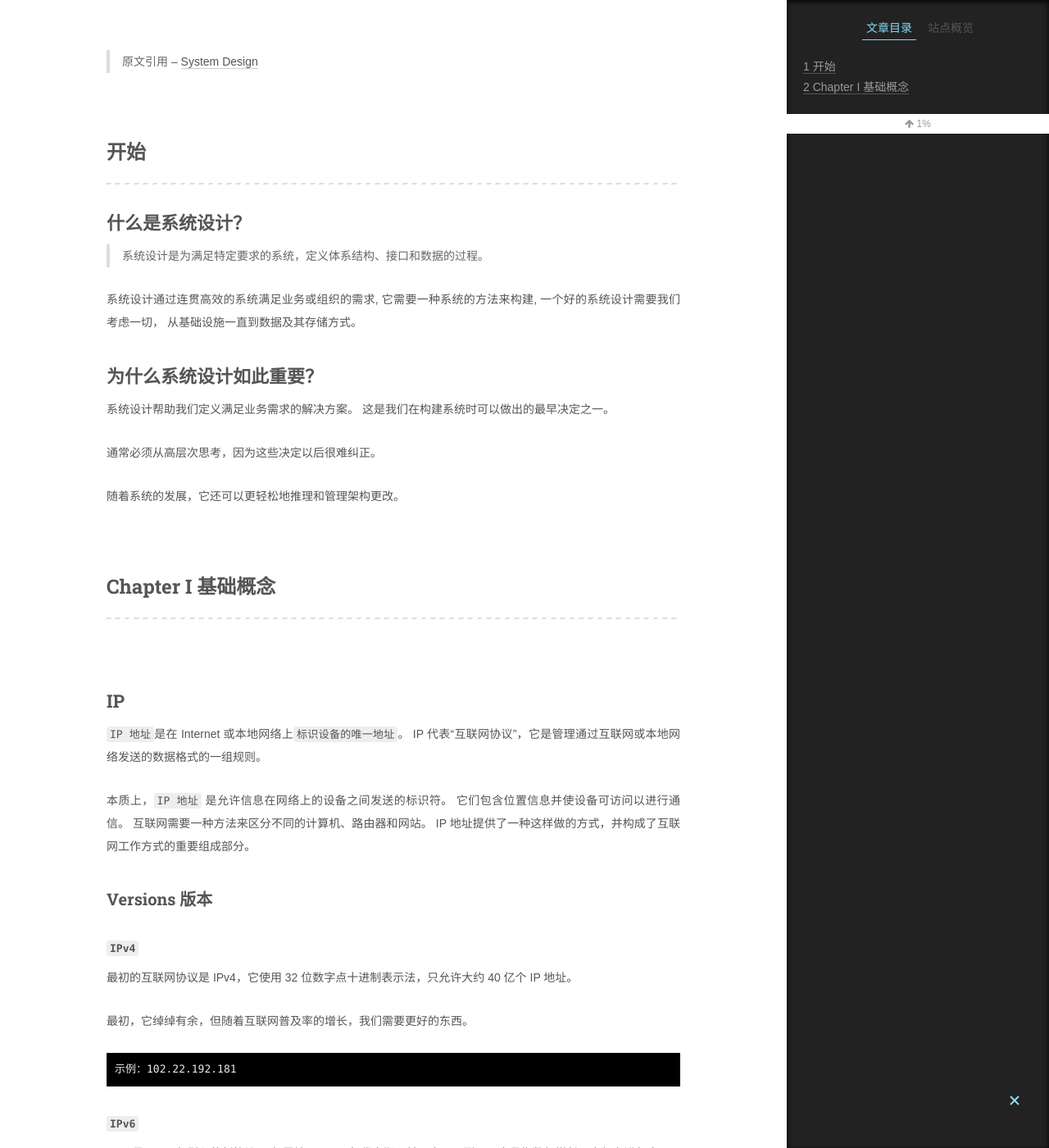
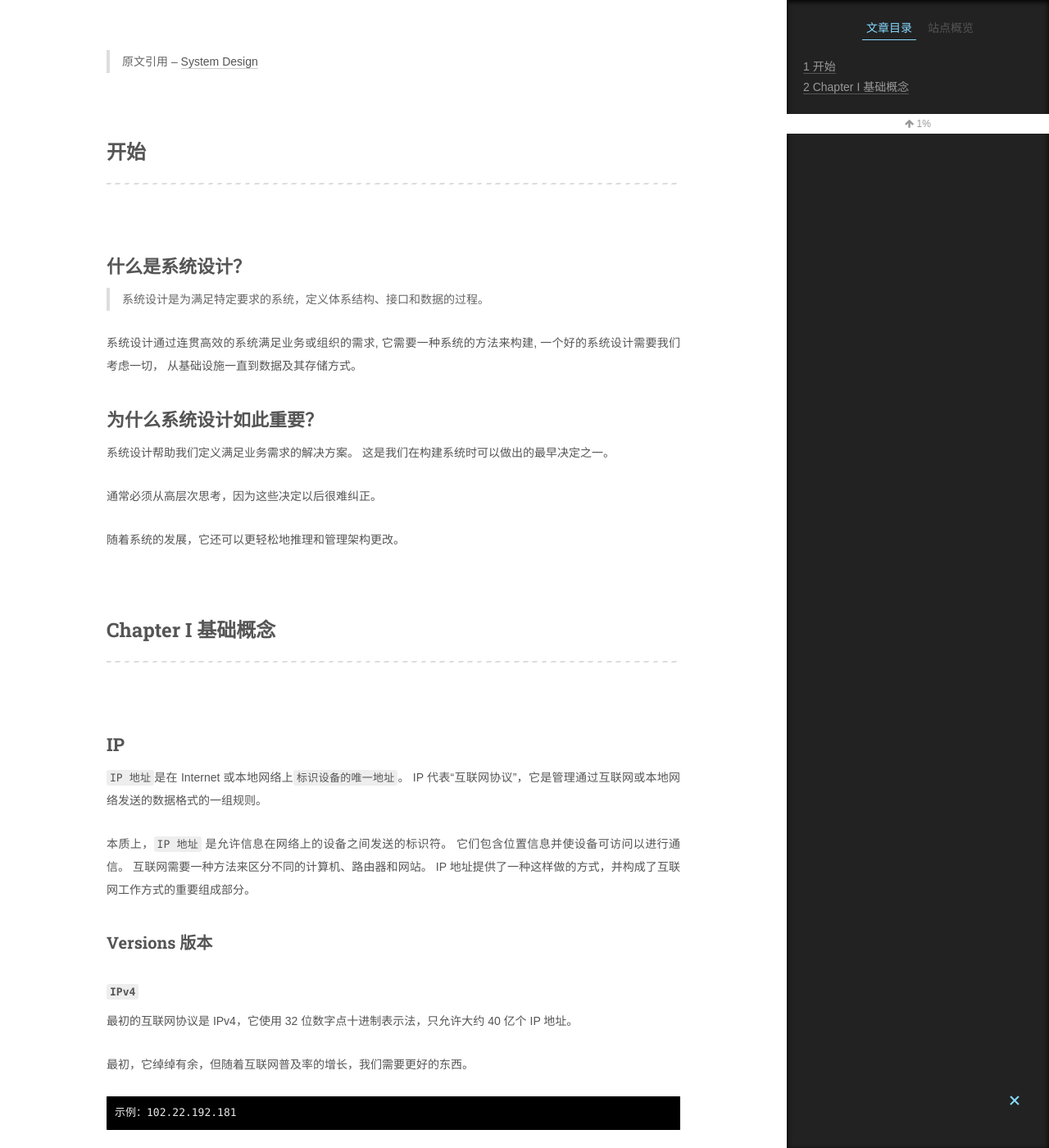
Before and after one commit to landybird/landybird.github.io, a Jekyll site: the page built from _posts/2022-12-15-系统设计(1).md, in a window 1280 px wide and 1400 px high, scrolled down 325 px. Shown: the whole window at 82% size. Built offline with Jekyll 4.4.1, drawn with Linux system fonts in a browser that asks for light colours; some web fonts are replaced; a script that is not in the unit is left out; comment, search, counter and statistics services are not loaded.

Commit message:
Update 2022-12-15-系统设计(1).md

```diff
--- a/_posts/2022-12-15-系统设计(1).md
+++ b/_posts/2022-12-15-系统设计(1).md
@@ -19,6 +19,8 @@ tags:
 # 开始
 
 ---
+
+<br>
 
 ## 什么是系统设计？
 
@@ -122,6 +124,7 @@ IPv6 是 1998 年引入的新协议。
 
 
 
+<br>
 
 
 ## OSI模型
@@ -280,6 +283,7 @@ TCP 提供从用户到服务器的有序数据传输（反之亦然），而 UDP
 |`Use cases 用例`|`HTTPS, HTTP, SMTP, POP, FTP, etc`|`Video streaming, DNS, VoIP, etc`|
 
 
+<br>
 
 ## 域名系统 (DNS)
 
@@ -397,6 +401,8 @@ IANA 将 TLD 服务器分为两个主要组：
 
 在这两种情况下，都不需要额外的查询轮次（如递归或迭代查询）。
 相反，响应会立即返回给客户端
+
+
 
 
 
@@ -688,6 +694,7 @@ DNS 负载平衡是在域名系统 (DNS) 中配置域的做法，以便客户端
 ---
 
 
+<br>
 
 
 ## Clustering 集群
@@ -784,8 +791,6 @@ DNS 负载平衡是在域名系统 (DNS) 中配置域的做法，以便客户端
 
 
 <br>
-
----
 
 
 
@@ -893,8 +898,6 @@ DNS 负载平衡是在域名系统 (DNS) 中配置域的做法，以便客户端
 
 <br>
 
----
-
 
 
 
@@ -968,8 +971,6 @@ DNS 负载平衡是在域名系统 (DNS) 中配置域的做法，以便客户端
 
 
 <br>
-
----
 
 
 
@@ -1046,8 +1047,6 @@ DNS 负载平衡是在域名系统 (DNS) 中配置域的做法，以便客户端
 
 <br>
 
----
-
 
 
 
@@ -1059,11 +1058,13 @@ DNS 负载平衡是在域名系统 (DNS) 中配置域的做法，以便客户端
 
 如果可用性为 99.00%，则称其可用性为“2 个 9”，如果为 99.9%，则称为“3 个 9”，依此类推。
 
+<br>
+
+---
 
 
 <br>
 
----
 
 
 
@@ -1111,6 +1112,9 @@ DNS 负载平衡是在域名系统 (DNS) 中配置域的做法，以便客户端
 <br>
 
 ---
+
+
+<br>
 
 
 
@@ -1213,5 +1217,3 @@ HDFS 旨在跨大型集群中的机器可靠地存储非常大的文件。
 
 
 <br>
-
----
```
